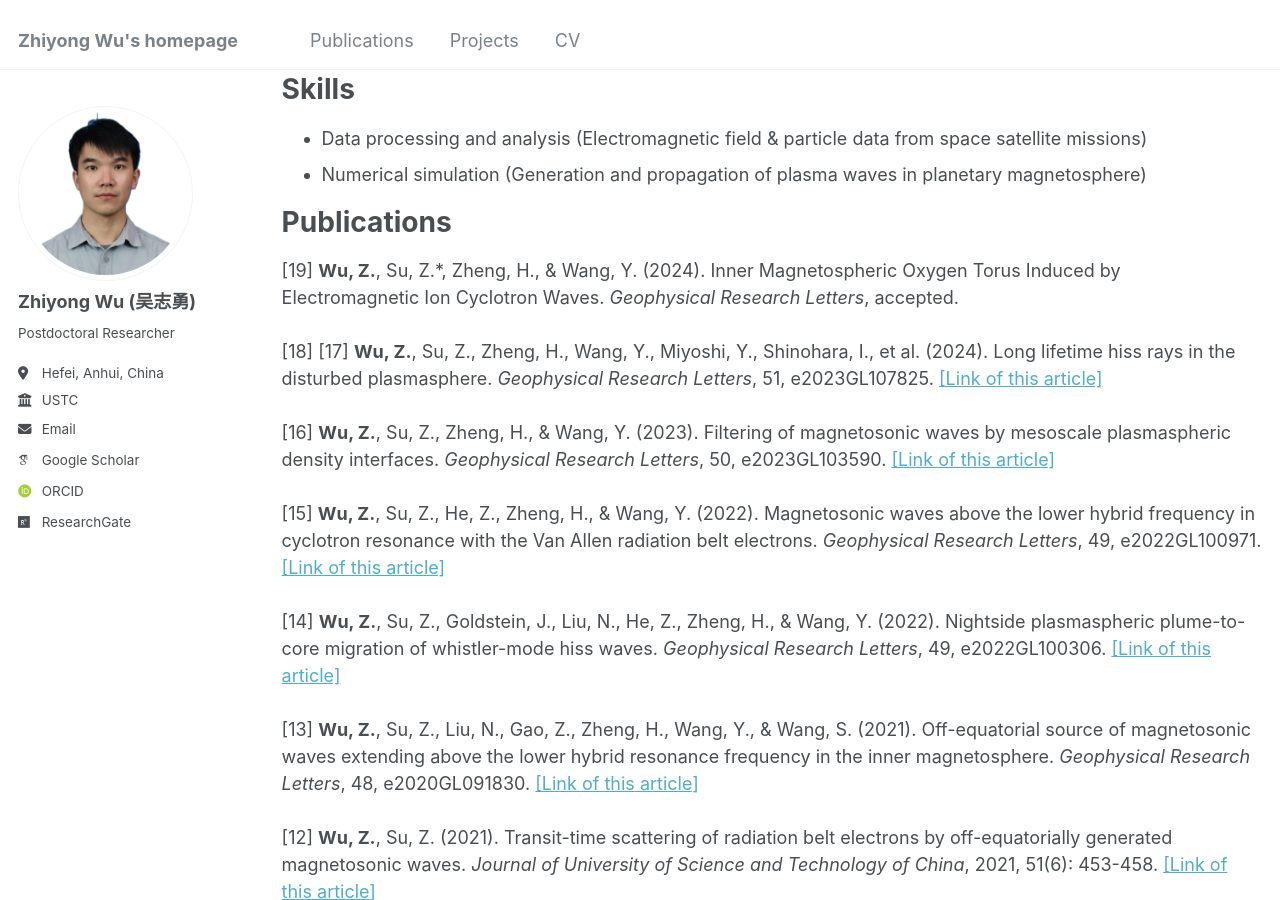
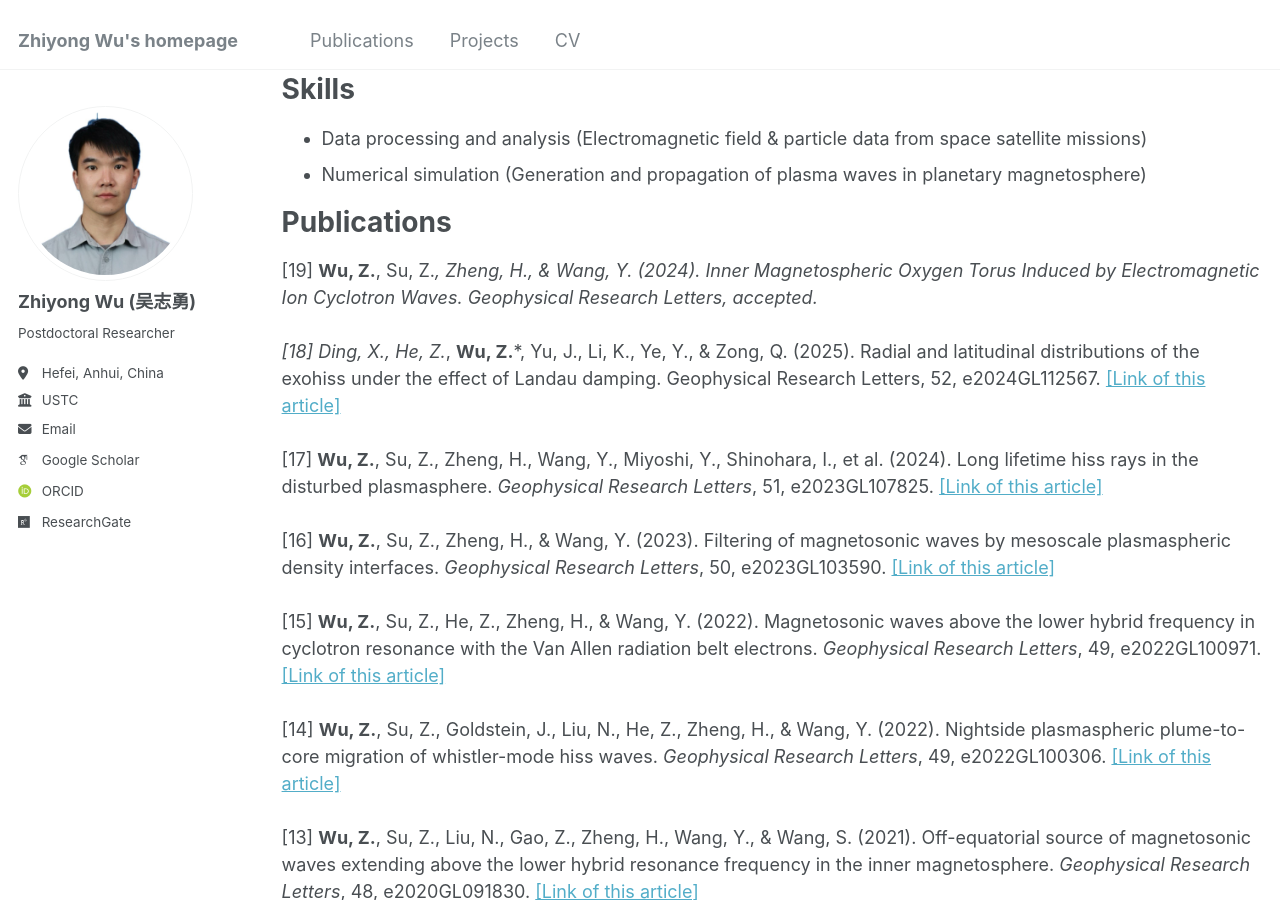
Before and after one commit to Z-Y-Wu/ZW-, a Jekyll site: the page built from _pages/cv.md, in a window 1280 px wide and 900 px high, scrolled down 377 px. Built offline with Jekyll 4.4.1, drawn with Linux system fonts in a browser that asks for light colours; some web fonts are replaced.

Commit message:
Update cv.md

```diff
--- a/_pages/cv.md
+++ b/_pages/cv.md
@@ -28,7 +28,7 @@ Skills
 Publications
 ======
 [19] <strong>Wu, Z.</strong>, Su, Z.*, Zheng, H., & Wang, Y. (2024). Inner Magnetospheric Oxygen Torus Induced by Electromagnetic Ion Cyclotron Waves. <i>Geophysical Research Letters</i>, accepted.<br><br>
-[18]
+[18] Ding, X., He, Z.*, <strong>Wu, Z.</strong>*, Yu, J., Li, K., Ye, Y., & Zong, Q. (2025). Radial and latitudinal distributions of the exohiss under the effect of Landau damping. Geophysical Research Letters, 52, e2024GL112567. <a href="https://doi.org/10.1029/2024GL112567">[Link of this article]</a><br><br>
 [17] <strong>Wu, Z.</strong>, Su, Z., Zheng, H., Wang, Y., Miyoshi, Y., Shinohara, I., et al. (2024). Long lifetime hiss rays in the disturbed plasmasphere. <i>Geophysical Research Letters</i>, 51, e2023GL107825. <a href="https://doi.org/10.1029/2023GL107825">[Link of this article]</a><br><br>
 [16] <strong>Wu, Z.</strong>, Su, Z., Zheng, H., & Wang, Y. (2023). Filtering of magnetosonic waves by mesoscale plasmaspheric density interfaces. <i>Geophysical Research Letters</i>, 50, e2023GL103590. <a href="https://doi.org/10.1029/2023GL103590">[Link of this article]</a><br><br>
 [15] <strong>Wu, Z.</strong>, Su, Z., He, Z., Zheng, H., & Wang, Y. (2022). Magnetosonic waves above the lower hybrid frequency in cyclotron resonance with the Van Allen radiation belt electrons. <i>Geophysical Research Letters</i>, 49, e2022GL100971. <a href="https://doi.org/10.1029/2022GL100971">[Link of this article]</a><br><br>
```
